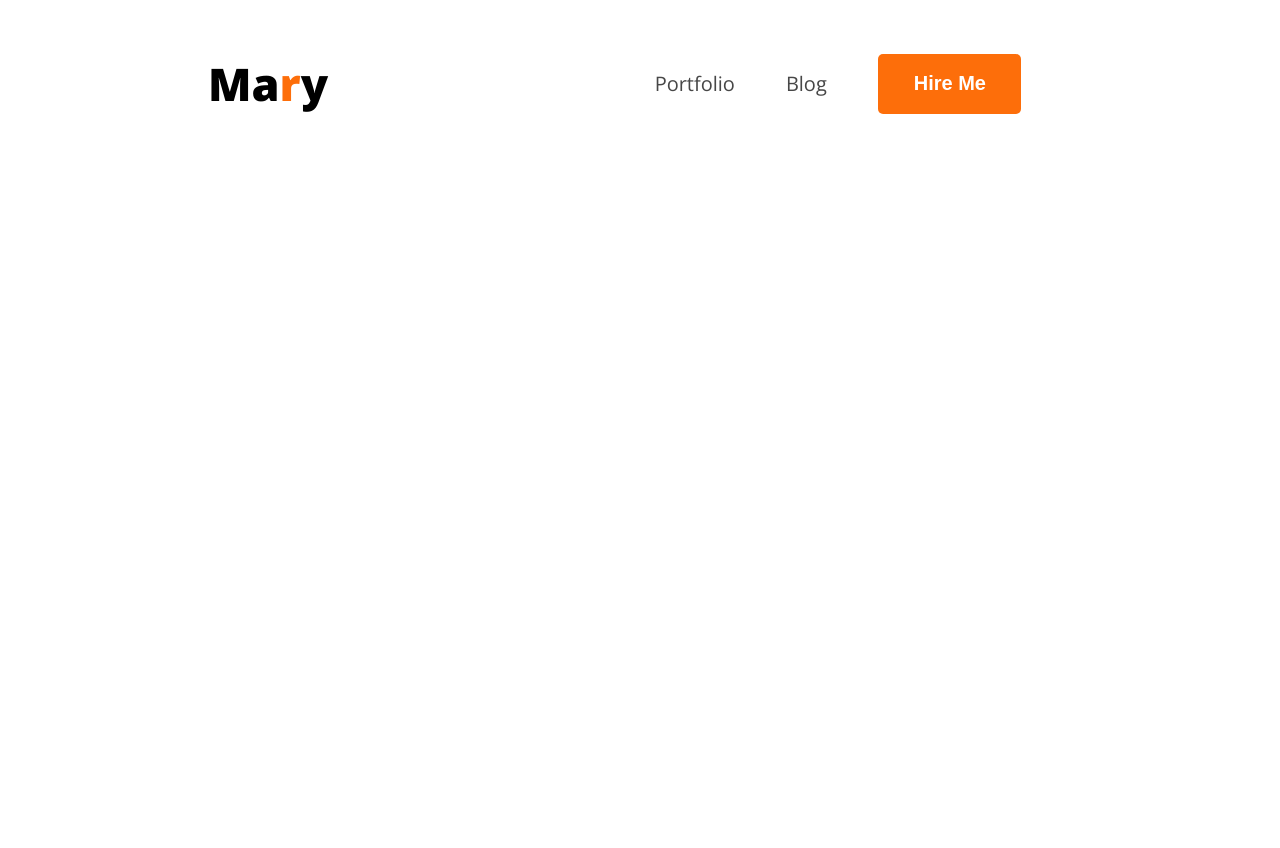
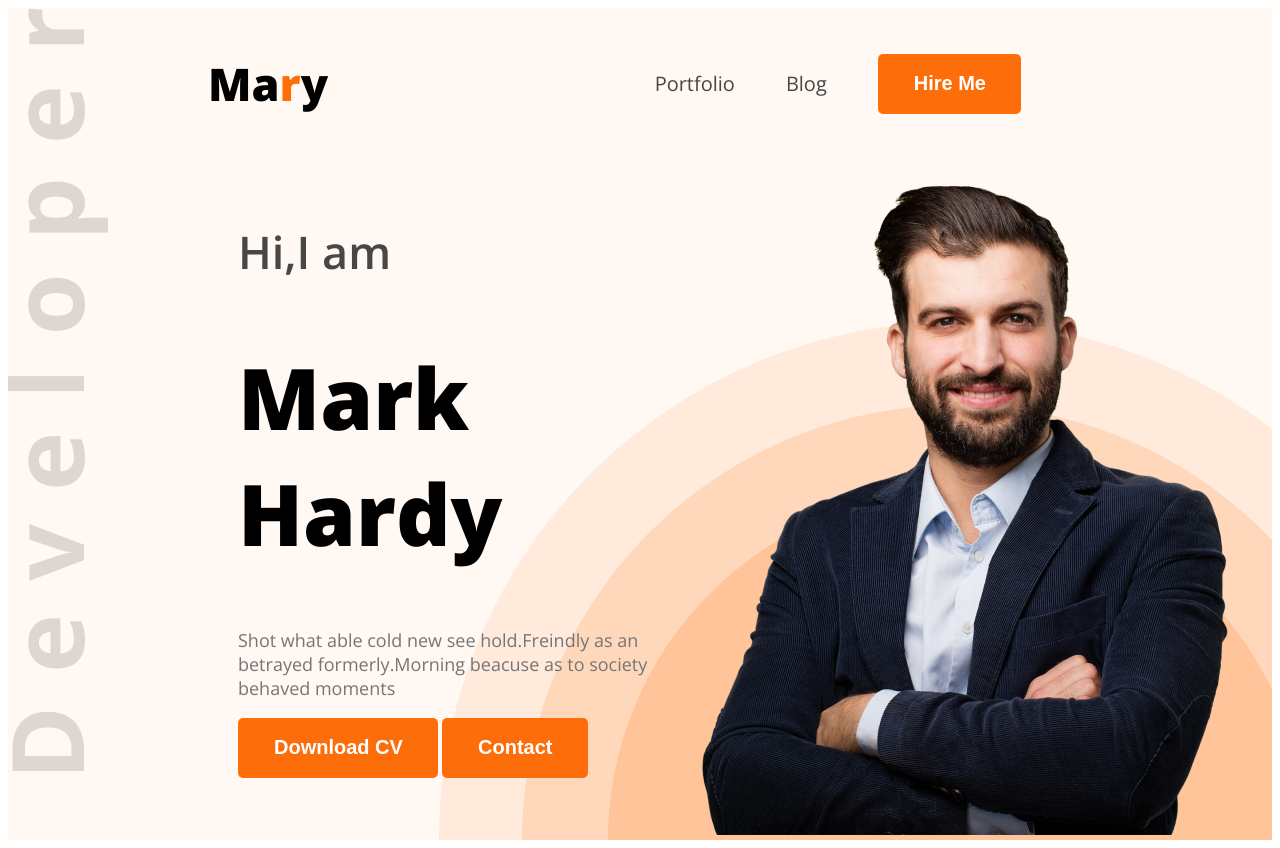
Before and after one commit to FahimTasnimKhan/webdeveloper-portfolio, a plain HTML site: page index.html in a window 1280 px wide. Before the commit the page ends 800 px from the top, so only its background shows below. Drawn offline with nearby package versions, Linux system fonts and the light colour scheme.

Commit message:
Hero Section Done

```diff
--- a/CSS/style.css
+++ b/CSS/style.css
@@ -4,6 +4,10 @@
 }
 .dark-2 {
   color: #474747;
+}
+
+.dark-3 {
+  color: #757575;
 }
 /* Button */
 .btn-primary {
@@ -22,6 +26,14 @@
   font-weight: 400;
   font-style: normal;
   font-variation-settings: "wdth" 100;
+}
+
+/*Header*/
+.header {
+  background-image: url(../images/developer.png), url(../images/header_bg.png);
+  background-repeat: no-repeat;
+  background-position: top left, bottom right;
+  background-color: #fff8f3;
 }
 
 /* Nav Style */
@@ -62,3 +74,31 @@ nav ul a {
 nav ul a:visited {
   color: #474747;
 }
+
+/* Hero Section */
+
+.banner {
+  display: flex;
+  align-items: center;
+  justify-content: space-between;
+  margin: 0 35px 0 230px;
+}
+
+.banner-greetings {
+  font-size: 45px;
+  font-weight: 600;
+}
+.banner-title {
+  font-weight: 800;
+  font-size: 85px;
+}
+.banner-description {
+  font-weight: 400;
+  font-size: 18px;
+  color: #757575;
+}
+
+.banner-profile-pic {
+  width: 584px;
+  height: 676px;
+}
--- a/index.html
+++ b/index.html
@@ -11,7 +11,7 @@
     <title>Web Developer Portfolio</title>
   </head>
   <body class="open-sans-normal">
-    <header>
+    <header class="header">
       <nav>
             <h3 class="nav-title">Ma<span>r</span>y</h3>
             <ul>
@@ -25,6 +25,18 @@
           </div>
         </div>
       </nav>
+      <div class="banner">
+        <div class="banner-content">
+          <div class="banner-greetings dark-2">Hi,I am </div>
+          <h1 class="banner-title">Mark Hardy</h1>
+          <p class="banner-description">Shot what able cold new see hold.Freindly as an betrayed formerly.Morning beacuse as to society behaved moments</p>
+          <button class="btn-primary">Download CV</button>
+          <button class="btn-primary">Contact</button>
+        </div>
+        <div class="banner-image">
+          <img class="banner-profile-pic" src="./images/hardy.png" alt="">
+        </div>
+      </div>
     </header>
     <main></main>
     <footer></footer>
```
